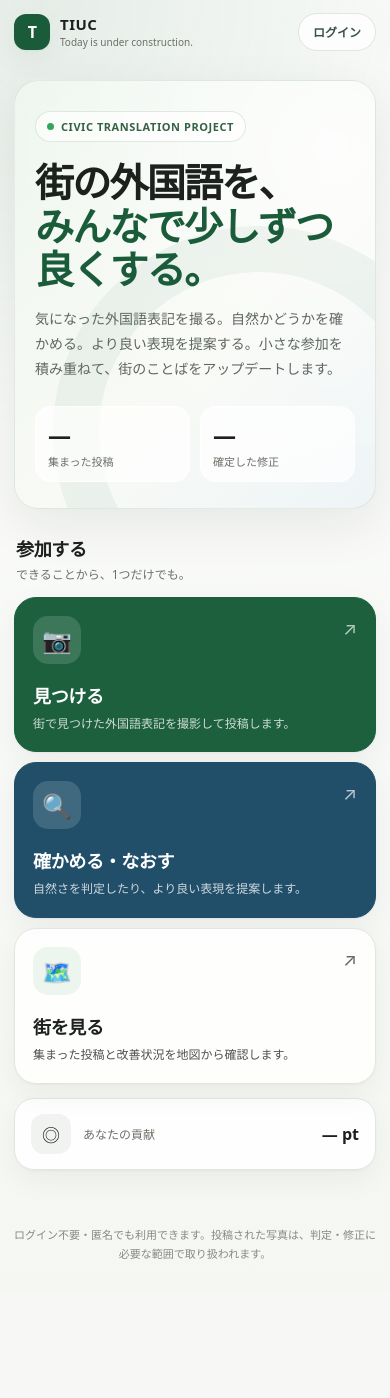
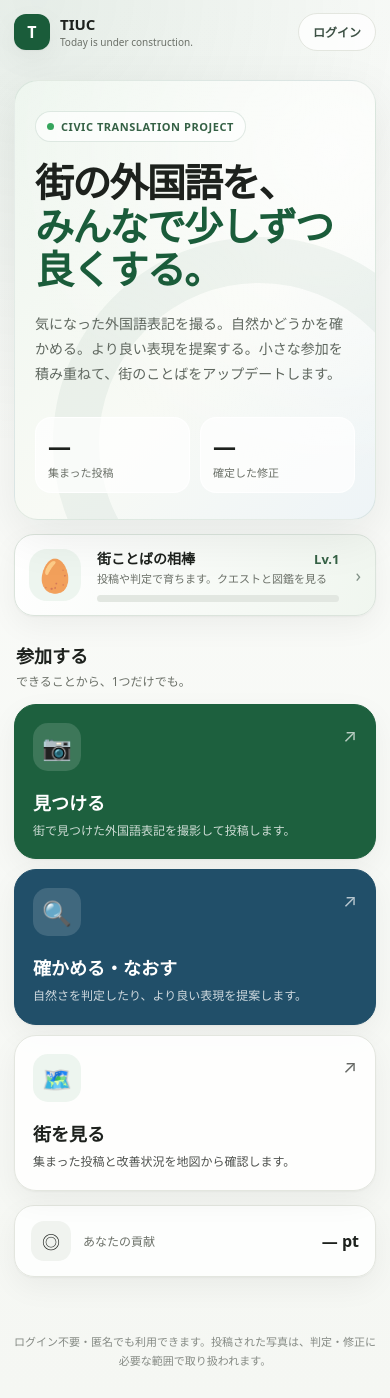
Before and after one commit to softrenzu/TIUC, a website: page public/index.html in a window 390 px wide. Before the commit the page ends 1291 px from the top, so only its background shows below. Drawn offline with Linux system fonts and the light colour scheme; no server answers.

Commit message:
feat: surface character game on landing page

```diff
--- a/public/index.html
+++ b/public/index.html
@@ -7,84 +7,37 @@
 <link rel="stylesheet" href="tokens.css">
 <style>
   :root { --line:#e3e6df; --muted:#6b7068; --surface:#fff; --surface-accent:#edf5ef; --text:#1d211d; --shadow-sm:0 1px 2px rgba(18,28,20,.04),0 10px 30px rgba(18,28,20,.05); --shadow-lg:0 16px 50px rgba(18,28,20,.08); }
-  * { box-sizing:border-box; }
-  html { background:#f7f8f5; }
+  * { box-sizing:border-box; } html { background:#f7f8f5; }
   body { margin:0; min-height:100vh; font-family:system-ui,-apple-system,BlinkMacSystemFont,"Segoe UI",sans-serif; color:var(--text); background:radial-gradient(circle at 10% 0%,rgba(46,108,72,.10),transparent 28rem),linear-gradient(180deg,#fbfcfa 0%,#f5f7f3 100%); }
-  a { color:inherit; }
-  .shell { width:min(100%,1080px); margin:0 auto; padding:0 20px; }
+  a { color:inherit; } .shell { width:min(100%,1080px); margin:0 auto; padding:0 20px; }
   #topbar { height:72px; display:flex; align-items:center; justify-content:space-between; gap:16px; }
-  .brand { display:inline-flex; align-items:center; gap:10px; text-decoration:none; }
-  .brand-mark { width:36px; height:36px; border-radius:12px; display:grid; place-items:center; background:var(--color-accent,#1a5c3a); color:#fff; font-weight:800; letter-spacing:-.04em; box-shadow:var(--shadow-sm); }
-  .brand-copy { display:flex; flex-direction:column; line-height:1.05; }
-  .brand-copy strong { font-size:15px; letter-spacing:.03em; }
-  .brand-copy span { margin-top:4px; color:var(--muted); font-size:10px; }
+  .brand { display:inline-flex; align-items:center; gap:10px; text-decoration:none; }.brand-mark { width:36px; height:36px; border-radius:12px; display:grid; place-items:center; background:var(--color-accent,#1a5c3a); color:#fff; font-weight:800; box-shadow:var(--shadow-sm); }.brand-copy { display:flex; flex-direction:column; line-height:1.05; }.brand-copy strong { font-size:15px; }.brand-copy span { margin-top:4px; color:var(--muted); font-size:10px; }
   #login-link { min-height:38px; display:inline-flex; align-items:center; justify-content:center; padding:0 14px; border:1px solid var(--line); border-radius:999px; background:rgba(255,255,255,.78); color:#3d5145; text-decoration:none; font-size:12px; font-weight:700; }
   main { padding:30px 0 56px; }
   #hero { position:relative; overflow:hidden; border:1px solid rgba(32,93,58,.10); border-radius:30px; padding:clamp(34px,6vw,72px) clamp(22px,7vw,76px); background:radial-gradient(circle at 88% 16%,rgba(255,255,255,.72),transparent 20rem),linear-gradient(135deg,#eef6ef 0%,#f8faf5 58%,#eef4f7 100%); box-shadow:var(--shadow-lg); }
-  #hero::after { content:""; position:absolute; right:-90px; bottom:-130px; width:320px; height:320px; border-radius:50%; border:46px solid rgba(26,92,58,.055); pointer-events:none; }
-  .eyebrow { display:inline-flex; align-items:center; gap:7px; margin:0 0 18px; padding:7px 11px; border:1px solid rgba(26,92,58,.13); border-radius:999px; background:rgba(255,255,255,.66); color:#356145; font-size:11px; font-weight:800; letter-spacing:.05em; }
-  .eyebrow::before { content:""; width:7px; height:7px; border-radius:50%; background:#35a55c; }
-  #hero h1 { position:relative; z-index:1; max-width:760px; margin:0; font-size:clamp(30px,5.8vw,58px); line-height:1.12; letter-spacing:-.045em; font-weight:800; }
-  #hero h1 .accent { color:var(--color-accent,#1a5c3a); }
-  .hero-lead { position:relative; z-index:1; max-width:640px; margin:20px 0 0; color:#5f675f; font-size:clamp(14px,2vw,17px); line-height:1.8; }
-  #stats-row { position:relative; z-index:1; display:flex; gap:10px; flex-wrap:wrap; margin-top:30px; }
-  #stats-row .stat { min-width:132px; padding:13px 16px; border:1px solid rgba(255,255,255,.9); border-radius:16px; background:rgba(255,255,255,.70); }
-  #stats-row .n { font-size:23px; font-weight:800; letter-spacing:-.03em; }
-  #stats-row .label { margin-top:2px; color:var(--muted); font-size:11px; }
-  .section-head { margin:34px 2px 14px; display:flex; align-items:end; justify-content:space-between; gap:16px; }
-  .section-head h2 { margin:0; font-size:18px; letter-spacing:-.02em; }
-  .section-head p { margin:0; color:var(--muted); font-size:12px; }
-  #modes { display:grid; grid-template-columns:repeat(3,1fr); gap:14px; }
-  .mode-card { min-height:190px; display:flex; flex-direction:column; justify-content:space-between; gap:18px; padding:22px; border:1px solid var(--line); border-radius:22px; background:rgba(255,255,255,.86); text-decoration:none; box-shadow:var(--shadow-sm); transition:transform .18s ease,box-shadow .18s ease,border-color .18s ease; }
-  .mode-card:hover { transform:translateY(-3px); box-shadow:0 16px 34px rgba(18,28,20,.09); }
-  .mode-card.primary { background:#1d603e; color:#fff; border-color:#1d603e; }
-  .mode-card.secondary { background:#214f69; color:#fff; border-color:#214f69; }
-  .mode-top { display:flex; align-items:flex-start; justify-content:space-between; gap:12px; }
-  .mode-card .icon { width:48px; height:48px; display:grid; place-items:center; border-radius:15px; background:rgba(255,255,255,.14); font-size:24px; }
-  .mode-card.tertiary .icon { background:var(--surface-accent); }
-  .mode-arrow { font-size:18px; opacity:.68; }
-  .mode-card .title { display:block; font-size:18px; font-weight:800; letter-spacing:-.02em; }
-  .mode-card .desc { display:block; margin-top:6px; font-size:12px; line-height:1.65; opacity:.78; }
-  #my-points { margin-top:14px; padding:18px 20px; display:flex; align-items:center; justify-content:space-between; gap:16px; border:1px solid var(--line); border-radius:20px; background:rgba(255,255,255,.84); text-decoration:none; box-shadow:var(--shadow-sm); }
-  .my-copy { display:flex; align-items:center; gap:12px; min-width:0; }
-  .my-icon { width:40px; height:40px; flex:none; display:grid; place-items:center; border-radius:13px; background:#f0f3ef; font-size:18px; }
-  #my-points .label { display:block; font-size:12px; color:var(--muted); }
-  #my-points .hint { display:block; margin-top:2px; font-size:11px; color:#8a8f88; }
-  #my-points .value { flex:none; font-size:16px; font-weight:800; }
-  footer { padding:0 0 28px; }
-  footer .note { margin:0; color:#858a84; font-size:11px; line-height:1.7; text-align:center; }
-  @media(max-width:720px){ .shell{padding:0 14px} #topbar{height:64px} main{padding-top:16px} #hero{border-radius:24px;padding:30px 20px 26px} #hero h1{font-size:clamp(31px,10vw,45px)} .hero-lead{margin-top:15px} #stats-row{margin-top:24px} #stats-row .stat{flex:1;min-width:0;padding:12px} .section-head{align-items:flex-start;flex-direction:column;gap:4px;margin-top:26px} #modes{grid-template-columns:1fr;gap:10px} .mode-card{min-height:132px;padding:18px} #my-points{padding:15px 16px} #my-points .hint{display:none} }
-  @media(prefers-reduced-motion:reduce){ .mode-card{transition:none} }
+  #hero::after { content:""; position:absolute; right:-90px; bottom:-130px; width:320px; height:320px; border-radius:50%; border:46px solid rgba(26,92,58,.055); pointer-events:none; }.eyebrow { display:inline-flex; align-items:center; gap:7px; margin:0 0 18px; padding:7px 11px; border:1px solid rgba(26,92,58,.13); border-radius:999px; background:rgba(255,255,255,.66); color:#356145; font-size:11px; font-weight:800; letter-spacing:.05em; }.eyebrow::before { content:""; width:7px; height:7px; border-radius:50%; background:#35a55c; }
+  #hero h1 { position:relative; z-index:1; max-width:760px; margin:0; font-size:clamp(30px,5.8vw,58px); line-height:1.12; letter-spacing:-.045em; font-weight:800; } #hero h1 .accent { color:var(--color-accent,#1a5c3a); }.hero-lead { position:relative; z-index:1; max-width:640px; margin:20px 0 0; color:#5f675f; font-size:clamp(14px,2vw,17px); line-height:1.8; }
+  #stats-row { position:relative; z-index:1; display:flex; gap:10px; flex-wrap:wrap; margin-top:30px; } #stats-row .stat { min-width:132px; padding:13px 16px; border:1px solid rgba(255,255,255,.9); border-radius:16px; background:rgba(255,255,255,.70); } #stats-row .n { font-size:23px; font-weight:800; } #stats-row .label { margin-top:2px; color:var(--muted); font-size:11px; }
+  #buddy { margin-top:14px; display:flex; align-items:center; gap:16px; padding:16px 18px; border:1px solid #dbe4dc; border-radius:20px; background:linear-gradient(110deg,#fff,#f0f6ef); text-decoration:none; box-shadow:var(--shadow-sm); } #buddy-sprite { width:58px; height:58px; display:grid; place-items:center; flex:none; border-radius:18px; background:#edf5ef; font-size:36px; } .buddy-main{flex:1;min-width:0}.buddy-row{display:flex;align-items:baseline;justify-content:space-between;gap:10px}.buddy-title{font-size:14px;font-weight:800}.buddy-level{font-size:13px;font-weight:800;color:#356145}.buddy-hint{font-size:11px;color:var(--muted);margin-top:2px}.xpbar{height:7px;background:#e2e7e1;border-radius:999px;margin-top:9px;overflow:hidden}.xpfill{height:100%;width:0;background:var(--color-accent,#1a5c3a);border-radius:inherit}.buddy-arrow{font-size:18px;color:#809086}
+  .section-head { margin:34px 2px 14px; display:flex; align-items:end; justify-content:space-between; gap:16px; }.section-head h2 { margin:0; font-size:18px; }.section-head p { margin:0; color:var(--muted); font-size:12px; }
+  #modes { display:grid; grid-template-columns:repeat(3,1fr); gap:14px; }.mode-card { min-height:190px; display:flex; flex-direction:column; justify-content:space-between; gap:18px; padding:22px; border:1px solid var(--line); border-radius:22px; background:rgba(255,255,255,.86); text-decoration:none; box-shadow:var(--shadow-sm); transition:transform .18s ease,box-shadow .18s ease; }.mode-card:hover { transform:translateY(-3px); box-shadow:0 16px 34px rgba(18,28,20,.09); }.mode-card.primary { background:#1d603e; color:#fff; border-color:#1d603e; }.mode-card.secondary { background:#214f69; color:#fff; border-color:#214f69; }.mode-top { display:flex; align-items:flex-start; justify-content:space-between; gap:12px; }.mode-card .icon { width:48px; height:48px; display:grid; place-items:center; border-radius:15px; background:rgba(255,255,255,.14); font-size:24px; }.mode-card.tertiary .icon { background:var(--surface-accent); }.mode-arrow { font-size:18px; opacity:.68; }.mode-card .title { display:block; font-size:18px; font-weight:800; }.mode-card .desc { display:block; margin-top:6px; font-size:12px; line-height:1.65; opacity:.78; }
+  #my-points { margin-top:14px; padding:18px 20px; display:flex; align-items:center; justify-content:space-between; gap:16px; border:1px solid var(--line); border-radius:20px; background:rgba(255,255,255,.84); text-decoration:none; box-shadow:var(--shadow-sm); }.my-copy { display:flex; align-items:center; gap:12px; min-width:0; }.my-icon { width:40px; height:40px; flex:none; display:grid; place-items:center; border-radius:13px; background:#f0f3ef; font-size:18px; } #my-points .label { display:block; font-size:12px; color:var(--muted); } #my-points .hint { display:block; margin-top:2px; font-size:11px; color:#8a8f88; } #my-points .value { flex:none; font-size:16px; font-weight:800; }
+  footer { padding:0 0 28px; } footer .note { margin:0; color:#858a84; font-size:11px; line-height:1.7; text-align:center; }
+  @media(max-width:720px){.shell{padding:0 14px}#topbar{height:64px}main{padding-top:16px}#hero{border-radius:24px;padding:30px 20px 26px}#hero h1{font-size:clamp(31px,10vw,45px)}#stats-row .stat{flex:1;min-width:0;padding:12px}.section-head{align-items:flex-start;flex-direction:column;gap:4px;margin-top:26px}#modes{grid-template-columns:1fr;gap:10px}.mode-card{min-height:132px;padding:18px}#my-points{padding:15px 16px}#my-points .hint{display:none}#buddy{padding:13px 14px}#buddy-sprite{width:52px;height:52px;font-size:32px}}
 </style>
-<body>
-<div class="shell">
-<header id="topbar">
-  <a href="/" class="brand" aria-label="TIUC トップ"><span class="brand-mark">T</span><span class="brand-copy"><strong>TIUC</strong><span>Today is under construction.</span></span></a>
-  <a id="login-link" href="#">ログイン</a>
-</header>
+<body><div class="shell">
+<header id="topbar"><a href="/" class="brand"><span class="brand-mark">T</span><span class="brand-copy"><strong>TIUC</strong><span>Today is under construction.</span></span></a><a id="login-link" href="#">ログイン</a></header>
 <main>
-  <section id="hero">
-    <p class="eyebrow">CIVIC TRANSLATION PROJECT</p>
-    <h1>街の外国語を、<br><span class="accent">みんなで少しずつ良くする。</span></h1>
-    <p class="hero-lead">気になった外国語表記を撮る。自然かどうかを確かめる。より良い表現を提案する。小さな参加を積み重ねて、街のことばをアップデートします。</p>
-    <div id="stats-row"><div class="stat"><div class="n" id="stat-posts">—</div><div class="label">集まった投稿</div></div><div class="stat"><div class="n" id="stat-fixed">—</div><div class="label">確定した修正</div></div></div>
-  </section>
-  <div class="section-head"><h2>参加する</h2><p>できることから、1つだけでも。</p></div>
-  <div id="modes">
-    <a href="report.html" class="mode-card primary"><div class="mode-top"><span class="icon">📷</span><span class="mode-arrow">↗</span></div><div><span class="title">見つける</span><span class="desc">街で見つけた外国語表記を撮影して投稿します。</span></div></a>
-    <a href="menu.html" class="mode-card secondary"><div class="mode-top"><span class="icon">🔍</span><span class="mode-arrow">↗</span></div><div><span class="title">確かめる・なおす</span><span class="desc">自然さを判定したり、より良い表現を提案します。</span></div></a>
-    <a href="map.html" class="mode-card tertiary"><div class="mode-top"><span class="icon">🗺️</span><span class="mode-arrow">↗</span></div><div><span class="title">街を見る</span><span class="desc">集まった投稿と改善状況を地図から確認します。</span></div></a>
-  </div>
-  <a href="mypage.html" id="my-points"><span class="my-copy"><span class="my-icon">◎</span><span><span class="label">あなたの貢献</span><span class="hint">履歴・ポイント・レベルを見る</span></span></span><span class="value" id="my-points-value">— pt</span></a>
-</main>
-<footer><p class="note">ログイン不要・匿名でも利用できます。投稿された写真は、判定・修正に必要な範囲で取り扱われます。</p></footer>
-</div>
+<section id="hero"><p class="eyebrow">CIVIC TRANSLATION PROJECT</p><h1>街の外国語を、<br><span class="accent">みんなで少しずつ良くする。</span></h1><p class="hero-lead">気になった外国語表記を撮る。自然かどうかを確かめる。より良い表現を提案する。小さな参加を積み重ねて、街のことばをアップデートします。</p><div id="stats-row"><div class="stat"><div class="n" id="stat-posts">—</div><div class="label">集まった投稿</div></div><div class="stat"><div class="n" id="stat-fixed">—</div><div class="label">確定した修正</div></div></div></section>
+<a id="buddy" href="game.html"><div id="buddy-sprite">🥚</div><div class="buddy-main"><div class="buddy-row"><span class="buddy-title">街ことばの相棒</span><span class="buddy-level" id="buddy-level">Lv.1</span></div><div class="buddy-hint" id="buddy-hint">投稿や判定で育ちます。クエストと図鑑を見る</div><div class="xpbar"><div class="xpfill" id="buddy-xp"></div></div></div><span class="buddy-arrow">›</span></a>
+<div class="section-head"><h2>参加する</h2><p>できることから、1つだけでも。</p></div>
+<div id="modes"><a href="report.html" class="mode-card primary"><div class="mode-top"><span class="icon">📷</span><span class="mode-arrow">↗</span></div><div><span class="title">見つける</span><span class="desc">街で見つけた外国語表記を撮影して投稿します。</span></div></a><a href="menu.html" class="mode-card secondary"><div class="mode-top"><span class="icon">🔍</span><span class="mode-arrow">↗</span></div><div><span class="title">確かめる・なおす</span><span class="desc">自然さを判定したり、より良い表現を提案します。</span></div></a><a href="map.html" class="mode-card tertiary"><div class="mode-top"><span class="icon">🗺️</span><span class="mode-arrow">↗</span></div><div><span class="title">街を見る</span><span class="desc">集まった投稿と改善状況を地図から確認します。</span></div></a></div>
+<a href="mypage.html" id="my-points"><span class="my-copy"><span class="my-icon">◎</span><span><span class="label">あなたの貢献</span><span class="hint">履歴・ポイント・能力レベルを見る</span></span></span><span class="value" id="my-points-value">— pt</span></a>
+</main><footer><p class="note">ログイン不要・匿名でも利用できます。投稿された写真は、判定・修正に必要な範囲で取り扱われます。</p></footer></div>
 <script type="module">
 import { getUserId, bootstrapAuth, googleLoginUrl } from './auth.js';
-const $=(id)=>document.getElementById(id); let userId=getUserId();
-const authReady=bootstrapAuth().then((r)=>{userId=r.userId;if(r.session){$('login-link').textContent=r.session.display_name||'ログイン中';$('login-link').href='mypage.html';}else{$('login-link').href=googleLoginUrl(userId);}});
-fetch('/api/health').then((r)=>r.json()).then((j)=>{if(!j.ok)return;$('stat-posts').textContent=j.total;$('stat-fixed').textContent=j.confirmed??0;}).catch(()=>{});
-authReady.then(()=>{fetch(`/api/mypage?user_id=${userId}`).then((r)=>r.json()).then((j)=>{if(j.ok)$('my-points-value').textContent=`${j.summary.points_total} pt / Lv.${j.summary.level}`;}).catch(()=>{});});
-</script>
-</body>
-</html>
+const $=id=>document.getElementById(id);let userId=getUserId();const sprites={egg:'🥚',chick:'🐣',bird:'🐦',guide:'🦉'};
+const authReady=bootstrapAuth().then(r=>{userId=r.userId;if(r.session){$('login-link').textContent=r.session.display_name||'ログイン中';$('login-link').href='mypage.html'}else $('login-link').href=googleLoginUrl(userId)});
+fetch('/api/health').then(r=>r.json()).then(j=>{if(j.ok){$('stat-posts').textContent=j.total;$('stat-fixed').textContent=j.confirmed??0}}).catch(()=>{});
+authReady.then(()=>Promise.all([fetch(`/api/mypage?user_id=${userId}`).then(r=>r.json()).then(j=>{if(j.ok)$('my-points-value').textContent=`${j.summary.points_total} pt / Lv.${j.summary.level}`}),fetch(`/api/game/character?user_id=${userId}`).then(r=>r.json()).then(j=>{if(!j.ok)return;$('buddy-sprite').textContent=sprites[j.stage]||'🥚';$('buddy-level').textContent=`Lv.${j.level}`;const p=j.xp_for_next_level?Math.min(100,Math.round(j.xp_into_level/j.xp_for_next_level*100)):0;$('buddy-xp').style.width=`${p}%`;$('buddy-hint').textContent=`${j.xp_total} XP・投稿や判定で育ちます。クエストと図鑑を見る`})])).catch(()=>{});
+</script></body></html>
```
